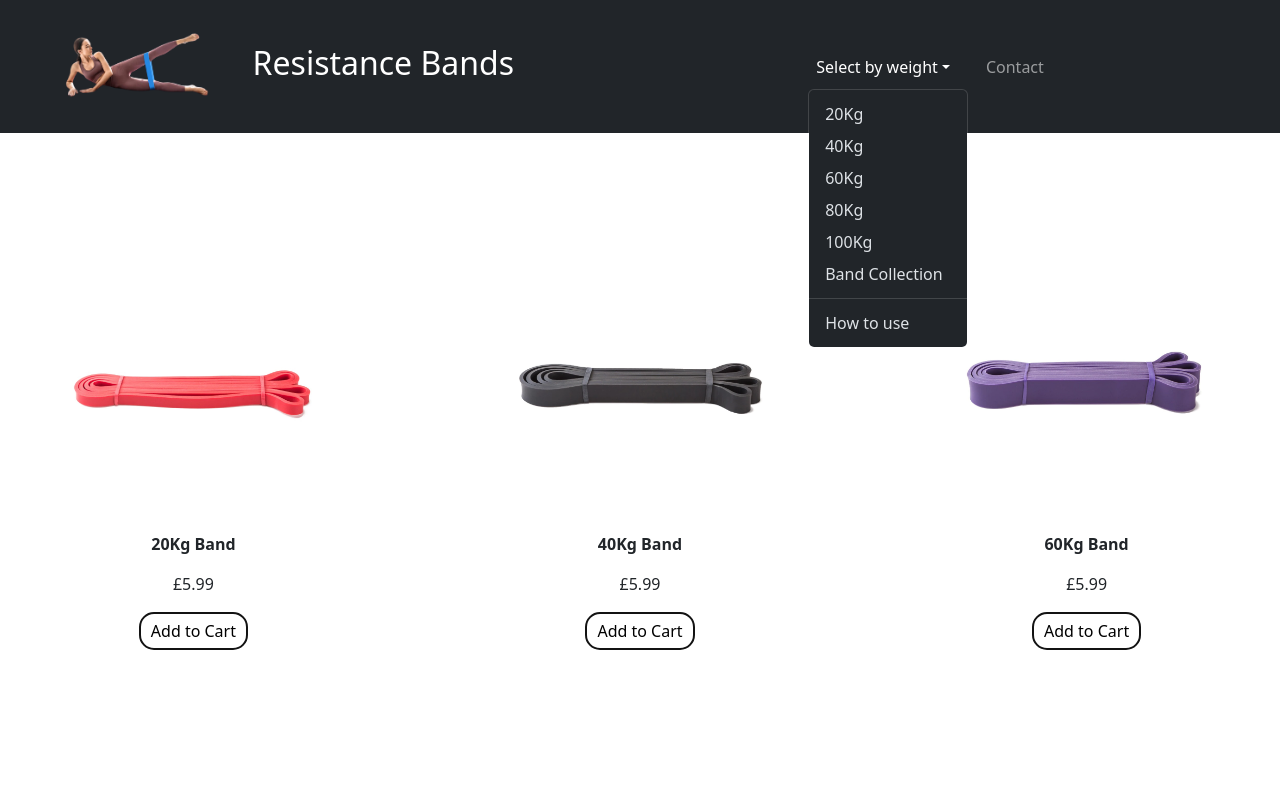
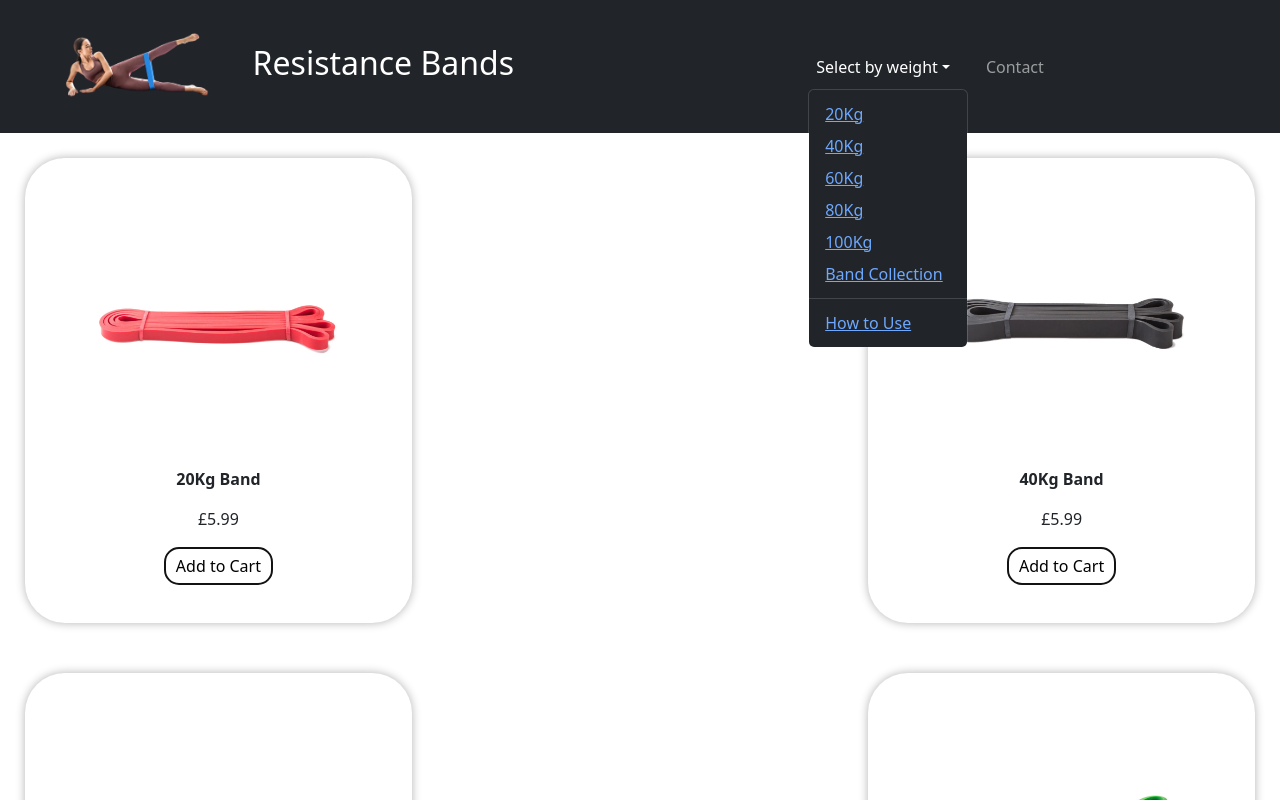
Before and after one commit to dennihous/resistanceBands, a React app: page / in a window 1280 px wide. Both pictures are taken after a click on the button "Select by weight". Shown: the top 800 px of the page. Built offline with nearby package versions, Linux system fonts and the light colour scheme.

Commit message:
Resistance band styling fixed

```diff
--- a/src/features/ResistanceBand/ResistanceBand.scss
+++ b/src/features/ResistanceBand/ResistanceBand.scss
@@ -4,15 +4,33 @@
   flex-wrap: wrap;
 }
 
+// .resistance-band-item {
+//   margin-top: 50px;
+//   padding: 3%;
+//   box-sizing: border-box;
+// }
+
 .resistance-band-item {
-  margin-top: 50px;
+  margin: 25px;
   padding: 3%;
   box-sizing: border-box;
+  background-color: #ffffff; /* Add background color to create round corners */
+  border-radius: 40px; /* Round corners */
+  box-shadow: 0 0 10px rgba(0, 0, 0, 0.3);
+  overflow: hidden;
 }
 
 .resistance-band-image {
+  margin-top: -40px;
   width: 200px;
   height: auto;
+}
+
+.resistance-band-image:hover {
+  transition: 0.3s ease-in;
+  cursor: pointer;
+  margin-top: -50px;
+  margin-bottom: 10px;
 }
 
 @media (min-width: 630px) {
@@ -52,6 +70,7 @@
 }
 
 .product {
+  transition: 0.1s ease-in;
   display: flex;
   flex-direction: column;
   justify-content: center;
@@ -62,26 +81,23 @@
   text-align: center;
 }
 
-.product img:hover {
-  border: 1px;
+.product img {
+    object-fit: cover; /* Add this line to make the image cover the container */
 }
 
-.product:hover {
-  transition: 0.3s ease-in;
-  cursor: pointer;
-  border: 1px;
-  margin-top: -10px;
-  margin-bottom: 10px;
-}
+// .product:hover {
+//   transition: 0.3s ease-in;
+//   cursor: pointer;
+//   box-shadow: 0 0 10px rgba(0, 0, 0, 0.3);
+//   margin-top: -10px;
+//   margin-bottom: 10px;
+// }
 
 .add-to-cart-button {
   background-color: transparent;
   border: 2px solid rgb(19, 19, 19);
   min-width: 100px;
-  padding-left: 10px;
-  padding-right: 10px;
-  padding-top: 5px;
-  padding-bottom: 5px;
+  padding: 5px 15px;
   border-radius: 15px;
   color: black;
 }
--- a/src/features/TopBar/TopBar.tsx
+++ b/src/features/TopBar/TopBar.tsx
@@ -1,5 +1,5 @@
 import React from "react";
-import { Outlet } from "react-router-dom";
+import { Outlet, Link } from "react-router-dom";
 import Container from 'react-bootstrap/Container';
 import Nav from 'react-bootstrap/Nav';
 import Navbar from 'react-bootstrap/Navbar';
@@ -26,26 +26,26 @@ export default function TopBar() {
             <Nav className="me-auto">
               <NavDropdown title="Select by weight" id="basic-nav-dropdown" className="title-components">
                 <NavDropdown.Item href="/Bands">
-                  20Kg
+                  <Link to={`bands/1`}>20Kg</Link>
                 </NavDropdown.Item>
                 <NavDropdown.Item href="/Bands">
-                  40Kg
+                  <Link to={`bands/2`}>40Kg</Link>
                 </NavDropdown.Item>
                 <NavDropdown.Item href="/Bands">
-                  60Kg
+                  <Link to={`bands/3`}>60Kg</Link>
                 </NavDropdown.Item>
                 <NavDropdown.Item href="/Bands">
-                  80Kg
+                  <Link to={`bands/4`}>80Kg</Link>
                 </NavDropdown.Item>
                 <NavDropdown.Item href="/Bands">
-                  100Kg
+                  <Link to={`bands/5`}>100Kg</Link>
                 </NavDropdown.Item>
                 <NavDropdown.Item href="/Bands">
-                  Band Collection
+                  <Link to={`bands/6`}>Band Collection</Link>
                 </NavDropdown.Item>
                 <NavDropdown.Divider />
                 <NavDropdown.Item href="/How-To-Use">
-                  How to use
+                  <Link to={`how-to-use`}>How to Use</Link>
                 </NavDropdown.Item>
               </NavDropdown>
               <Nav.Link href="/Contact" className="title-components">Contact</Nav.Link>
--- a/src/index.tsx
+++ b/src/index.tsx
@@ -22,7 +22,7 @@ const router = createBrowserRouter([
         element: <Home />
       },
       {
-        path: "/Bands",
+        path: "/bands/:bandId",
         element: <BuyBand />
       },
     ]
--- a/src/pages/Home.tsx
+++ b/src/pages/Home.tsx
@@ -3,12 +3,12 @@ import ResistanceBandList from '../features/ResistanceBand/ResistanceBandList';
 import YoutubeVideo from '../features/YoutubeVideo/YoutubeVideo';
 
 const bands = [
-  { name: '20Kg Band', imageUrl: '/images/RedBand.png', price: '5.99' },
-  { name: '40Kg Band', imageUrl: '/images/BlackBand.png', price: '5.99' },
-  { name: '60Kg Band', imageUrl: '/images/PurpleBand.png', price: '5.99' },
-  { name: '80Kg Band', imageUrl: '/images/GreenBand.png', price: '5.99' },
-  { name: '100Kg Band', imageUrl: '/images/BlueBand.png', price: '5.99' },
-  { name: 'Band Collection', imageUrl: '/images/CollectionBands.png', price: '23.99' },
+  { id: 1, name: '20Kg Band', imageUrl: '/images/RedBand.png', price: '5.99' },
+  { id: 2, name: '40Kg Band', imageUrl: '/images/BlackBand.png', price: '5.99' },
+  { id: 3, name: '60Kg Band', imageUrl: '/images/PurpleBand.png', price: '5.99' },
+  { id: 4, name: '80Kg Band', imageUrl: '/images/GreenBand.png', price: '5.99' },
+  { id: 5, name: '100Kg Band', imageUrl: '/images/BlueBand.png', price: '5.99' },
+  { id: 6, name: 'Band Collection', imageUrl: '/images/CollectionBands.png', price: '23.99' },
 ];
 
 export default function Home() {
```
